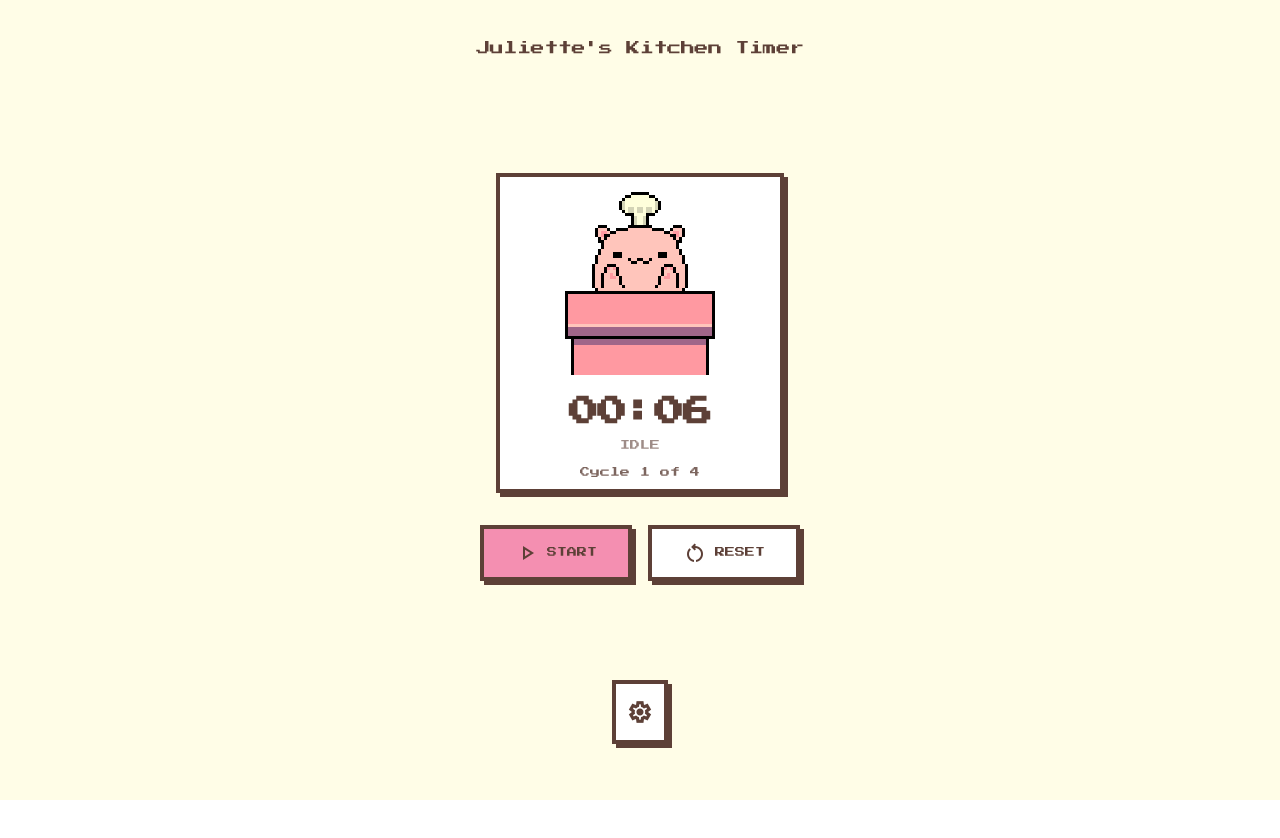
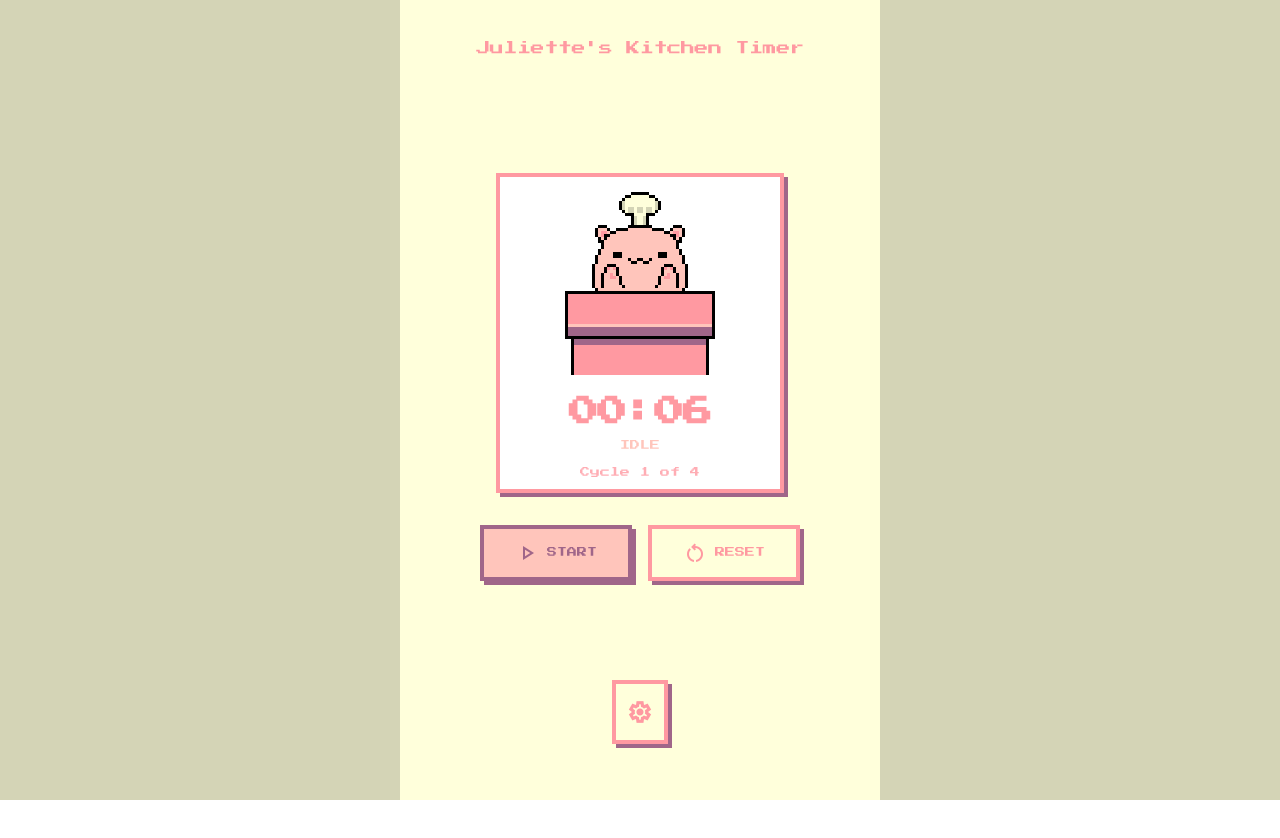
Before and after one commit to lelox028/Juliette-s-Kitchen-Timer, a React (Vite) app in the folder juliette-kitchen-timer/: page / in a window 1280 px wide. Shown: the top 838 px of the page. Built offline with nearby package versions, Linux system fonts and the light colour scheme.

Commit message:
Updated color palette

```diff
--- a/juliette-kitchen-timer/components/Controls.jsx
+++ b/juliette-kitchen-timer/components/Controls.jsx
@@ -5,7 +5,7 @@ export default function Controls({ timer }) {
         <div className="flex w-full gap-4 max-w-xs">
             <button
                 onClick={timer?.start}
-                className="flex-1 h-14 bg-pixel-pink border-4 border-pixel-brown text-pixel-brown font-pixel text-[10px] shadow-[4px_4px_0px_0px_rgba(93,64,55,1)] active:translate-y-1 active:shadow-none transition-all flex items-center justify-center gap-2"
+                className="flex-1 h-14 bg-pixel-pink-light border-4 border-pixel-pink-dark text-pixel-pink-dark font-pixel text-[10px] shadow-[4px_4px_0px_0px_rgba(160,102,137,1)] active:translate-y-1 active:shadow-none transition-all flex items-center justify-center gap-2"
             >
                 <span className="material-symbols-outlined">play_arrow</span>
 
@@ -14,7 +14,7 @@ export default function Controls({ timer }) {
 
             <button
                 onClick={timer?.reset}
-                className="flex-1 h-14 bg-white border-4 border-pixel-brown text-pixel-brown font-pixel text-[10px] shadow-[4px_4px_0px_0px_rgba(93,64,55,1)] active:translate-y-1 active:shadow-none transition-all flex items-center justify-center gap-2"
+                className="flex-1 h-14 bg-background-light border-4 border-pixel-pink text-pixel-pink font-pixel text-[10px] shadow-[4px_4px_0px_0px_rgba(160,102,137,1)] active:translate-y-1 active:shadow-none transition-all flex items-center justify-center gap-2"
             >
                 <span className="material-symbols-outlined">restart_alt</span>
                 RESET
--- a/juliette-kitchen-timer/components/Timer.jsx
+++ b/juliette-kitchen-timer/components/Timer.jsx
@@ -3,18 +3,18 @@ import Juliette from "./Juliette"
 
 export default function Timer({ pomodoro, config }) {
     return (
-        <div className="relative w-72 h-80 flex flex-col items-center justify-center border-4 border-pixel-brown bg-white shadow-[4px_4px_0px_0px_rgba(93,64,55,1)]">
+        <div className="relative w-72 h-80 flex flex-col items-center justify-center border-4 border-pixel-pink bg-white shadow-[4px_4px_0px_0px_rgba(160,102,137,1)]">
             {/* juliette component */}
             <Juliette state={pomodoro.state} />
             <div className="flex flex-col items-center gap-2">
-                <span className="text-3xl font-bold text-pixel-brown tracking-tighter">
+                <span className="text-3xl font-bold text-pixel-pink tracking-tighter">
                     {formatTime(pomodoro?.remainingTime)}
                 </span>
                 <div className="flex flex-col items-center gap-3">
-                    <span className="text-[10px] uppercase text-pixel-brown/60 font-pixel">
+                    <span className="text-[10px] uppercase text-pixel-pink-light font-pixel">
                         {pomodoro?.state}
                     </span>
-                    <span className="text-[10px] text-pixel-brown/80 font-pixel">
+                    <span className="text-[10px] text-pixel-pink/80 font-pixel">
                         Cycle {pomodoro?.currentCycle + 1} of {config.cyclesBeforeLongBreak}
                     </span>
                 </div>
--- a/juliette-kitchen-timer/components/TimerConfig.jsx
+++ b/juliette-kitchen-timer/components/TimerConfig.jsx
@@ -25,13 +25,13 @@ export default function TimerConfig({ config, onConfigChange }) {
         <>
             <button
                 onClick={() => setIsOpen(true)}
-                className="p-3 border-4 border-pixel-brown bg-white shadow-[4px_4px_0px_0px_rgba(93,64,55,1)] text-pixel-brown hover:translate-y-[-2px] transition-transform flex items-center justify-center"
+                className="p-3 border-4 border-pixel-pink bg-background-light shadow-[4px_4px_0px_0px_rgba(160,102,137,1)] text-pixel-pink hover:translate-y-[-2px] transition-transform flex items-center justify-center"
             >
                 <span className="material-symbols-outlined text-2xl font-bold">settings</span>
             </button>
 
             {isOpen && (
-                <div className="fixed absolute inset-x-6 bottom-24 bg-white border-4 border-pixel-brown shadow-[8px_8px_0px_0px_rgba(93,64,55,1)] p-6 z-50">
+                <div className="fixed absolute inset-x-6 bottom-24 bg-white border-4 border-pixel-pink shadow-[8px_8px_0px_0px_rgba(93,64,55,1)] p-6 z-50">
                     <div className="flex justify-between items-center mb-6">
                         <h3 className="text-[12px] font-pixel text-pixel-brown">Timer Settings</h3>
                         <button
--- a/juliette-kitchen-timer/pages/Home.jsx
+++ b/juliette-kitchen-timer/pages/Home.jsx
@@ -22,11 +22,11 @@ export default function Home() {
     }, [config])
 
     return (
-        <div className="bg-background-light font-pixel text-pixel-brown min-h-screen flex flex-col items-center">
+        <div className="bg-background-dark font-pixel text-pixel-brown min-h-screen flex flex-col items-center">
             <div className="relative flex h-auto min-h-screen w-full max-w-[480px] flex-col bg-background-light overflow-x-hidden p-6 gap-8 mx-auto font-pixel">
 
                 <header className="flex items-center justify-center py-4">
-                    <h1 className="text-pixel-brown text-sm leading-tight tracking-tight text-center font-pixel">
+                    <h1 className="text-pixel-pink text-sm leading-tight tracking-tight text-center font-pixel">
                         Juliette's Kitchen Timer
                     </h1>
                 </header>
--- a/juliette-kitchen-timer/tailwind.config.js
+++ b/juliette-kitchen-timer/tailwind.config.js
@@ -12,11 +12,13 @@ export default {
   theme: {
     extend: {
       colors: {
-        "primary": "#FFF9C4",
-        "background-light": "#FFFDE7",
+        "primary": "#ffffdb",
+        "background-light": "#ffffdb",
+        "background-dark": "#d4d4b6",
         "pixel-brown": "#5D4037",
-        "pixel-pink": "#F48FB1",
-        "pixel-pink-light": "#FCE4EC",
+        "pixel-pink": "#ff99a1",
+        "pixel-pink-light": "#ffc5bb",
+        "pixel-pink-dark": "#a06689",
       },
       fontFamily: {
         "pixel": ["'Press Start 2P'", "cursive"],
```
